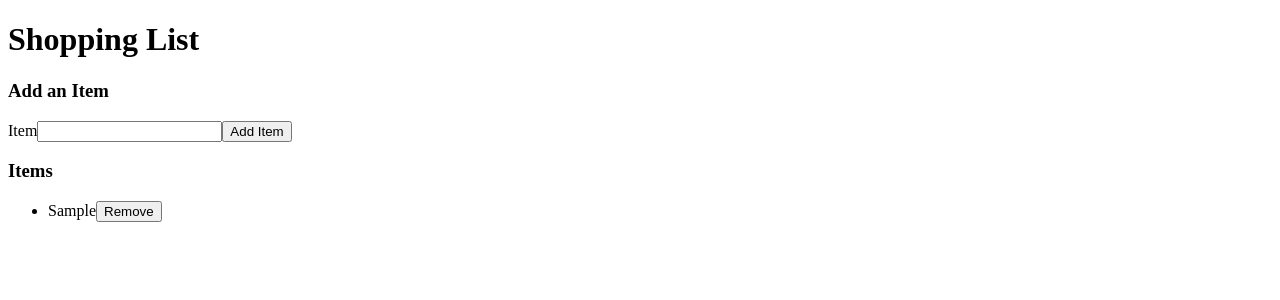
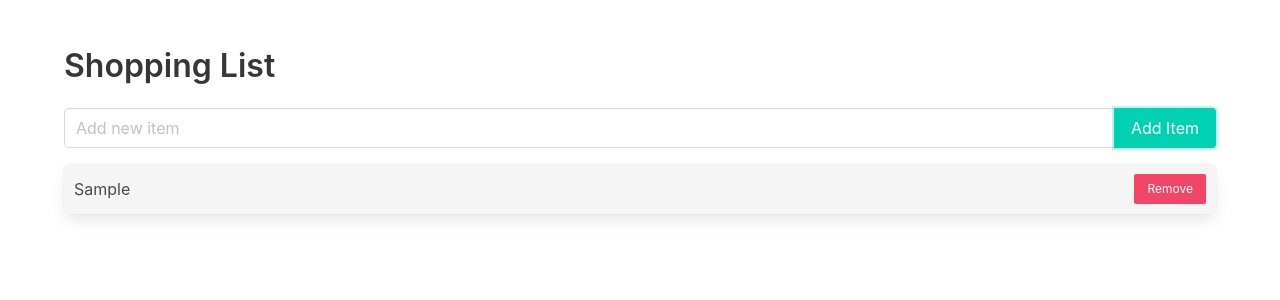
Before and after one commit to ukrtek/shopping-list, a React (Create React App) app: page / in a window 1280 px wide. Both pictures are taken after typing "Sample" into the empty fields and a click on the button "Add Item". Shown: the top 300 px of the page. Built offline with nearby package versions, Linux system fonts and the light colour scheme.

Commit message:
add styling

```diff
--- a/package.json
+++ b/package.json
@@ -6,6 +6,7 @@
     "@testing-library/jest-dom": "^5.17.0",
     "@testing-library/react": "^13.4.0",
     "@testing-library/user-event": "^13.5.0",
+    "bulma": "^0.9.4",
     "react": "^18.2.0",
     "react-dom": "^18.2.0",
     "react-scripts": "5.0.1",
--- a/src/App.js
+++ b/src/App.js
@@ -1,4 +1,5 @@
 import React, { useState } from 'react';
+import 'bulma/css/bulma.min.css';
 import ItemAdd from './components/ItemAdd.js';
 import ItemList from './components/ItemList.js';
 
@@ -16,11 +17,13 @@ function App() {
   };
 
   return (
-    <div>
-      <h1>Shopping List</h1>
-			<ItemAdd onAddItem={addItem} />
-      <ItemList items={items} onRemoveItem={removeItem} />
-    </div>
+    <section className="section">
+      <div className="container">
+        <h1 className="title">Shopping List</h1>
+        <ItemAdd onAddItem={addItem} />
+        <ItemList items={items} onRemoveItem={removeItem} />
+      </div>
+    </section>
   );
 }
 
--- a/src/components/ItemAdd.js
+++ b/src/components/ItemAdd.js
@@ -16,19 +16,46 @@ function ItemAdd({ onAddItem }) {
   }
 
   return (
-    <div className="item-add">
-      <h3>Add an Item</h3>
+    <div className="item-add mb-4">
       <form onSubmit={handleSubmit}>
-        <label>Item</label>
-        <input
-          className="input"
-          value={newItem}
-          onChange={handleChange}
-        />
-        <button className="button">Add Item</button>
+        <div className="field has-addons">
+          <div className="control is-expanded">
+            <input
+              className="input"
+              type="text"
+              value={newItem}
+              onChange={handleChange}
+              placeholder="Add new item"
+            />
+          </div>
+          <div className="control">
+            <button className="button is-primary">Add Item</button>
+          </div>
+        </div>
       </form>
     </div>
   );
+
+  // return (
+  //   <div className="item-add">
+  //     <form onSubmit={handleSubmit}>
+  //       <div className="field">
+  //       <div className="control">
+  //         <input
+  //           className="input"
+  //           type="text"
+  //           value={newItem}
+  //           onChange={handleChange}
+  //           placeholder='Add new item'
+  //         />
+  //       </div>
+  //       </div>
+  //     <div className="control">
+  //       <button className="button">Add Item</button>
+  //     </div>
+  //     </form>
+  //   </div>
+  // );
 }
 
 export default ItemAdd;
--- /dev/null
+++ b/src/components/ItemList.css
@@ -0,0 +1,7 @@
+/* ItemList.css */
+.item-list li {
+  margin-bottom: 10px;
+  padding: 10px;
+  background-color: #f5f5f5;
+  border-radius: 5px;
+}
--- a/src/components/ItemList.js
+++ b/src/components/ItemList.js
@@ -1,15 +1,28 @@
+import './ItemList.css';
 import React from 'react';
 
 function ItemList({ items, onRemoveItem }) {
   return (
-    <div className="item-list">
-      <h3>Items</h3>
+    <div className="item-list mt-2">
       <ul>
         {items.map((item, index) => (
-          <li key={index}>
-						{item}
-						<button onClick={() => onRemoveItem(index)}>Remove</button>
-						</li>
+          <li key={index} className='box'>
+						<div className="level">
+							<div className="level-left">
+								<div className="level-item">
+									{item}
+								</div>
+							</div>
+							<div className="level-right">
+								<button
+									onClick = {() => onRemoveItem(index)}
+									className="button is-small is-danger"
+								>
+									Remove
+								</button>
+							</div>
+						</div>
+					</li>
         ))}
       </ul>
     </div>
```
Also changed, not shown: 1 other file (tests, documents, lock files or other folders).
